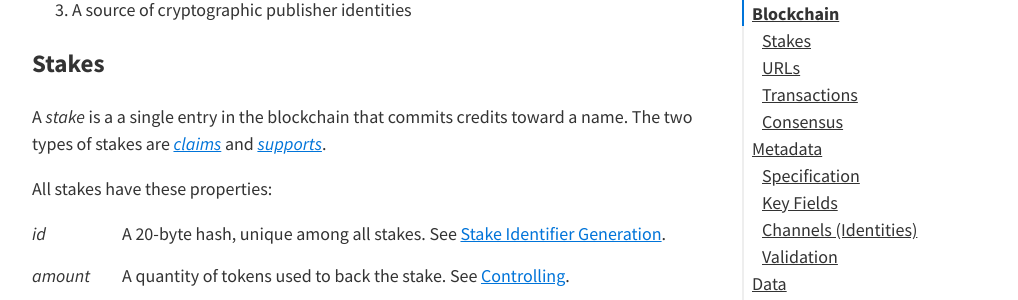
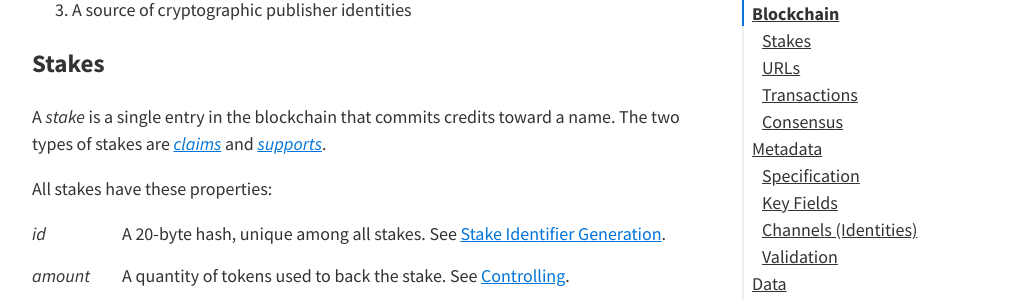
Before and after one commit to lbryio/spec, a Jekyll site: the page built from index.md, in a window 1280 px wide and 900 px high, scrolled down 2689 px. Shown: the part 155-455 px from the top of the window, without its empty margins (118-1136 px from the left). Built offline with Jekyll 4.4.1, drawn with Linux system fonts in a browser that asks for light colours; our own code applies the rules of GitHub Pages for plain Markdown files.

```diff
--- a/index.md
+++ b/index.md
@@ -75,7 +75,7 @@ Our blockchain serves three key purposes:
 
 ### Stakes
 
-A _stake_ is a a single entry in the blockchain that commits credits toward a name. The two types of stakes are [_claims_](#claims) and [_supports_](#supports).
+A _stake_ is a single entry in the blockchain that commits credits toward a name. The two types of stakes are [_claims_](#claims) and [_supports_](#supports).
 
 All stakes have these properties:
 
```
